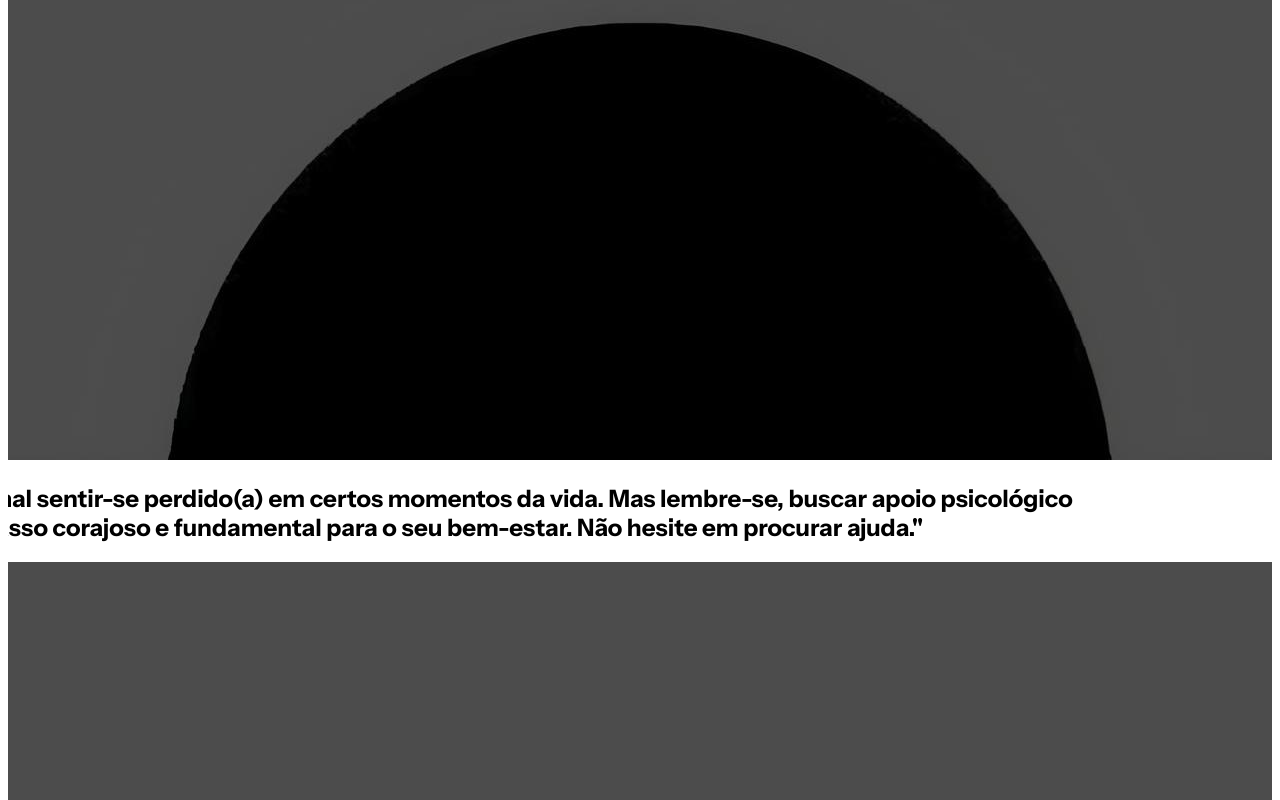
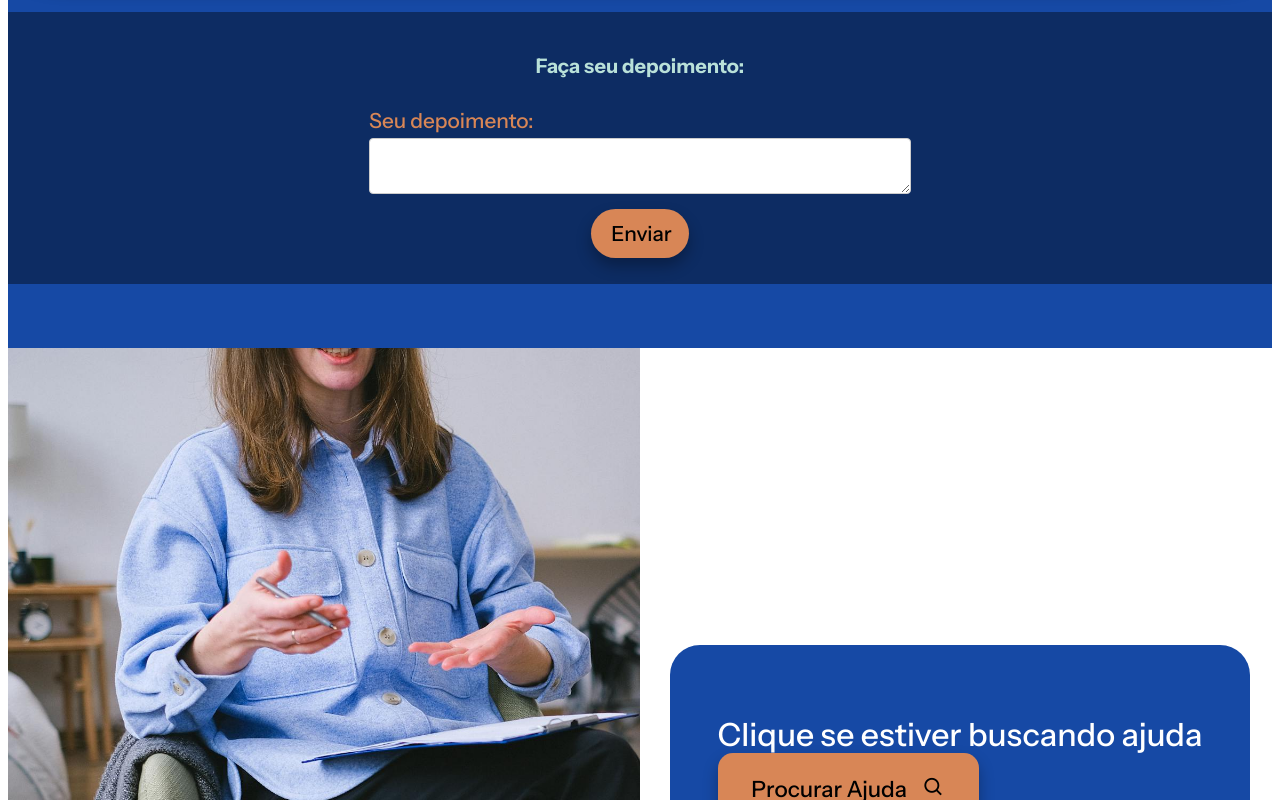
Before and after one commit to gusmrtns/plataforma-de-apoio-psicologico-comunitario, a React (Vite) app in the folder plataforma-apoio/: page / in a window 1280 px wide. Shown: the part 2220-3020 px from the top of the page. Built offline with nearby package versions, Linux system fonts and the light colour scheme.

Commit message:
ajuste nessa homepage denovo

```diff
--- a/plataforma-apoio/src/styles/home.css
+++ b/plataforma-apoio/src/styles/home.css
@@ -7,7 +7,7 @@
     flex-direction: column;
     align-items: center;
     justify-content: center;
-    padding-bottom: 80px; /* Espaço para evitar sobreposição do footer */
+
 }
 
 .header-home {
@@ -101,3 +101,181 @@ p {
         font-size: 3em;
     }
 }
+
+.coments-container {
+    display: flex;
+    align-items: center;
+    justify-content: center;
+    background-color: rgb(22, 73, 165);
+    width: 100%;
+    height: 1200px;
+    margin-top: 8em;
+}
+
+.coments-info {
+    padding-top: 2em;
+    background: rgba(0, 0, 0, 0.4);
+    margin-top: 2em;
+    width: 85em;
+    height: 12em;
+    display: flex;
+    flex-direction: row;
+    border-radius: 110px;
+    align-items: center;
+    box-shadow: 0 8px 15px rgba(0, 0, 0, 0.8);
+
+
+    & img {
+        width: 11em;
+        height: 11em;
+        margin-left: 2em;
+        margin-bottom: 1.6em;
+        margin-right: 2em;
+        border-radius: 100%;
+
+    }
+
+    & h1 {
+        color: #D88656;
+        opacity: 80%;
+        font-size: 1.3em;
+        font-family: "Instrument Sans", serif;
+        font-optical-sizing: auto;
+        font-weight: 500;
+        font-style: normal;
+        font-variation-settings:
+            "wdth" 100;
+    }
+
+}
+
+.coments-input {
+    display: flex;
+    justify-content: center;
+    align-items: center;
+    flex-direction: column;
+    margin-top: 2em;
+    background: rgba(0, 0, 0, 0.4);
+    width: 85em;
+    height: 17em;
+    border-radius: 30px;
+
+    & h2 {
+        color: #B9E1D9;
+    }
+
+    & form {
+        display: flex;
+        flex-direction: column;
+
+        & label {
+            color: #D88656;
+            font-size: 1.3em;
+            font-family: "Instrument Sans", serif;
+            font-optical-sizing: auto;
+            font-weight: 500;
+            font-style: normal;
+            font-variation-settings:
+                "wdth" 100;
+
+        }
+
+        & textarea {
+            height: 4em;
+        }
+
+        & button {
+            width: 4.7em;
+            border-radius: 2em;
+            background-color: #D88656;
+            margin-left: auto;
+            margin-right: auto;
+            color: black;
+            font-size: 1.3em;
+            font-family: "Instrument Sans", serif;
+            font-optical-sizing: auto;
+            font-weight: 500;
+            font-style: normal;
+            font-variation-settings:
+                "wdth" 100;
+
+            box-shadow: 0 8px 15px rgba(0, 0, 0, 0.3);
+        }
+    }
+
+}
+
+.container-ajuda {
+    width: 100%;
+    display: flex;
+
+
+
+    & .ajuda-img {
+        width: 50%;
+        height: 100vh;
+
+        & img {
+            height: 100vh;
+
+
+        }
+    }
+
+    & .ajuda-link {
+        background-color: white;
+        width: 50%;
+        height: 100vh;
+        display: flex;
+        align-items: center;
+        justify-content: center;
+        flex-direction: column;
+
+        & div {
+            background-color: rgba(22, 73, 165);
+            padding: 3em;
+            border-radius: 30px;
+            color: white;
+
+            & h1 {
+                font-family: "Instrument Sans", serif;
+                font-optical-sizing: auto;
+                font-weight: 500;
+                font-style: normal;
+                font-variation-settings:
+                    "wdth" 100;
+            }
+        }
+    }
+}
+
+.ajuda-id {
+    background-color: #D88656;
+    /* Laranja da paleta */
+    color: black;
+    padding: 1em 1.5em;
+    border-radius: 15px;
+
+
+    font-size: 1.4em;
+    font-weight: bold;
+    text-decoration: none;
+    transition: background 0.3s ease;
+    font-family: "Instrument Sans", serif;
+    font-optical-sizing: auto;
+    font-weight: 500;
+    font-style: normal;
+    font-variation-settings:
+        "wdth" 100;
+        box-shadow: 0 8px 15px rgba(0, 0, 0, 0.3);
+}
+
+.bx-search {
+    margin-left: 0.5em;
+    font-size: 1em;
+}
+
+.ajuda-id:hover {
+    background-color: #D9B9A0;
+    /* Bege-claro */
+}
```
